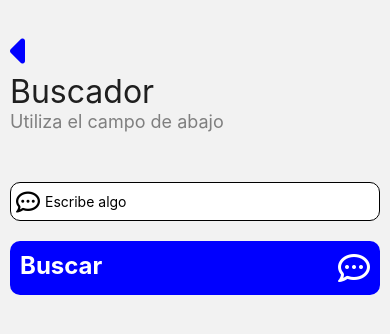
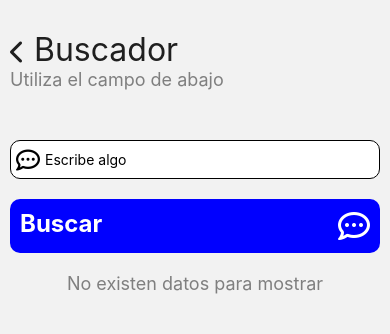
Before and after one commit to luisgudeo/appsmoviles, a React Native app: screen /Buscador in a window 390 px wide. Shown: the top 334 px of the page. Built offline with nearby package versions, Linux system fonts and the light colour scheme.

Commit message:
clase 23 agosto

```diff
--- a/src/Buscador/Lista.tsx
+++ b/src/Buscador/Lista.tsx
@@ -1,5 +1,5 @@
 import React, { useState } from 'react';
-import { View, TextInput, Pressable, Text } from 'react-native';
+import { View, TextInput, Pressable, Text, Image } from 'react-native';
 import Icon from 'react-native-vector-icons/FontAwesome6';
 import { views } from '../_estilos/views';
 import { botones } from '../_estilos/botones';
@@ -9,34 +9,16 @@ import { getPokemon } from '../_api/gets';
 
 const Lista = () => {
     const [entrada, setEntrada] = useState('');
-    const [lista, setLista] = useState([
-        {nombre: 'Luis', apellido: 'Giron', correo: 'luisg@udeo.edu.gt'},
-        {nombre: 'Jose', apellido: 'Perez', correo: 'josep@udeo.edu.gt'},
-        {nombre: 'Jose', apellido: 'Giron', correo: 'joseg@udeo.edu.gt'},
-    ]);
-    const [listaFiltrada, setListaFiltrada] = useState([]);
+    const [respuesta, setRespuesta] = useState({});
     const Buscar = async () => {
-        setListaFiltrada([]);
-        let nuevaLista = [];
-        lista.map((item) => {
-            if(item.nombre.toLowerCase().includes(entrada.toLowerCase())){
-                nuevaLista.push(item);
-            }
-            else if(item.apellido.toLowerCase().includes(entrada.toLowerCase())){
-                nuevaLista.push(item);
-            }
-            else if(item.correo.toLowerCase().includes(entrada.toLowerCase())){
-                nuevaLista.push(item);
-            }
-        });
-        if(nuevaLista.length==0) {
-            console.log('no hay coincidencias');
+        try {
+            let res = await getPokemon(entrada.toLowerCase());
+            console.log(res.sprites);
+            setRespuesta(res);
+        } catch(error) {
+            setRespuesta({});
+            console.log(error);
         }
-        setListaFiltrada(nuevaLista);
-        console.log('llama endpoint');
-        let res = await getPokemon('1');
-        console.log(res.sprites);
-        console.log('finaliza endpoint');
     }
     return (
         <View style={[views.body]}>
@@ -49,12 +31,17 @@ const Lista = () => {
                 <Icon name='comment-dots' size={32} color='white' />
             </Pressable>
             <View style={{paddingBottom: 20}}></View>
-            {listaFiltrada.map((item, index) => {
-                return(
-                <View key={index}>
-                    <Text style={[textos.subtitulo]}>{item.nombre} {item.apellido}</Text>
+            {respuesta.sprites ?
+                <View style={[views.card]}>
+                    <Text style={[textos.card]}>Nombre: {respuesta.name}</Text>
+                    <Text style={[textos.card]}>Peso: {respuesta.weight}</Text>
+                    <Image style={{width:200, height:200}} source={{uri: respuesta.sprites.front_default}} />
                 </View>
-            )})}
+            :
+                <View style={{alignItems: 'center'}}>
+                    <Text style={[textos.subtitulo]}>No existen datos para mostrar</Text>
+                </View>
+            }
         </View>
     )
 }
--- a/src/_api/gets.tsx
+++ b/src/_api/gets.tsx
@@ -8,5 +8,6 @@ export const getPokemon = async (nombre: string) => {
     }
     catch(error) {
         console.log(error);
+        throw error;
     }
 }
--- a/src/_componentes/Titulo.tsx
+++ b/src/_componentes/Titulo.tsx
@@ -13,12 +13,11 @@ const Titulo = ({titulo, subtitulo, navigation, visible}) => {
         <View style={[views.titulo]}>
             {visible == true ?
                 <Pressable onPress={regresar}>
-                    <Icon name='caret-left' size={40} color='blue' />
+                    <Text style={[textos.titulo, {justifyContent:'center'}]}><Icon name='chevron-left' size={24} color='#1f1f1f' /> {titulo}</Text>
                 </Pressable>
             :
-                null
+                <Text style={[textos.titulo]}>{titulo}</Text>
             }
-            <Text style={[textos.titulo]}>{titulo}</Text>
             <Text style={[textos.subtitulo]}>{subtitulo}</Text>
         </View>
     )
--- a/src/_estilos/textos.tsx
+++ b/src/_estilos/textos.tsx
@@ -9,6 +9,10 @@ export const textos = StyleSheet.create({
         fontSize: 18,
         color: '#7f7f7f'
     },
+    card: {
+        fontSize: 20,
+        color: 'black',
+    },
     btn: {
         color: 'white',
         fontSize: 24,
--- a/src/_estilos/views.tsx
+++ b/src/_estilos/views.tsx
@@ -6,7 +6,8 @@ export const views = StyleSheet.create({
         padding: 15,
         backgroundColor: 'white',
         borderRadius: 15,
-        margin: 10
+        margin: 10,
+        elevation: 2
     },
     titulo: {
         width: '100%',
```
